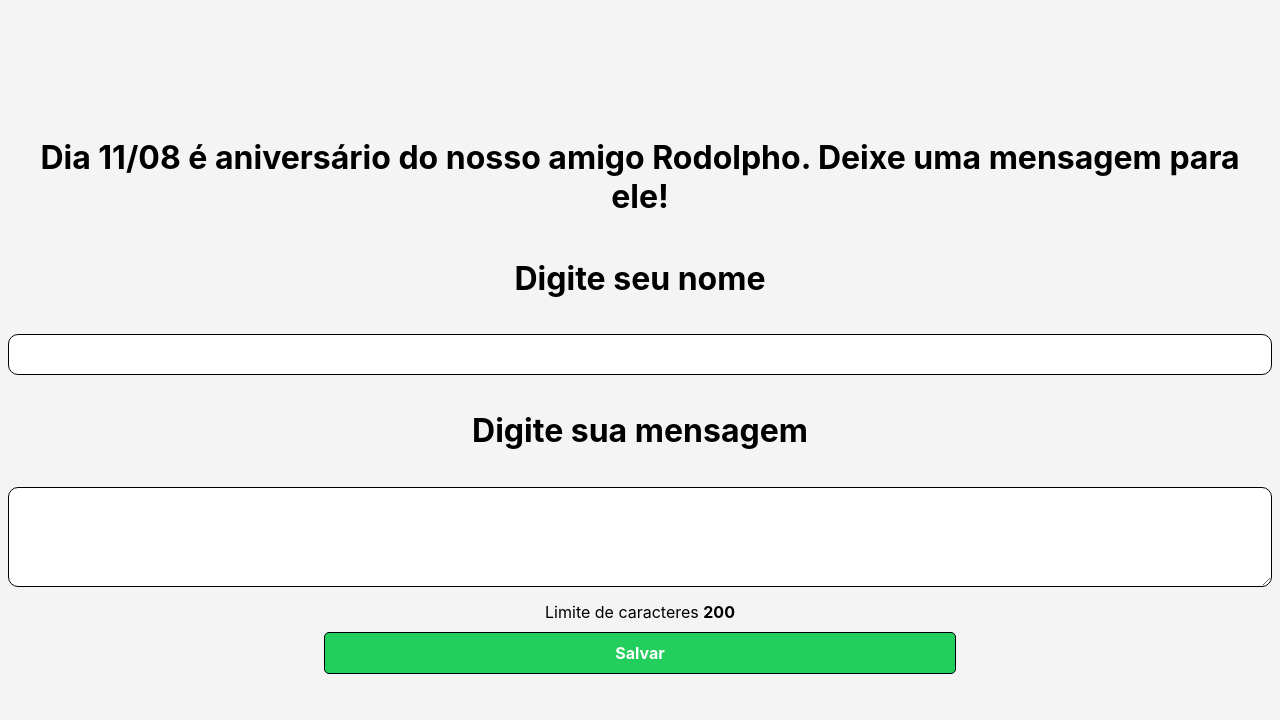
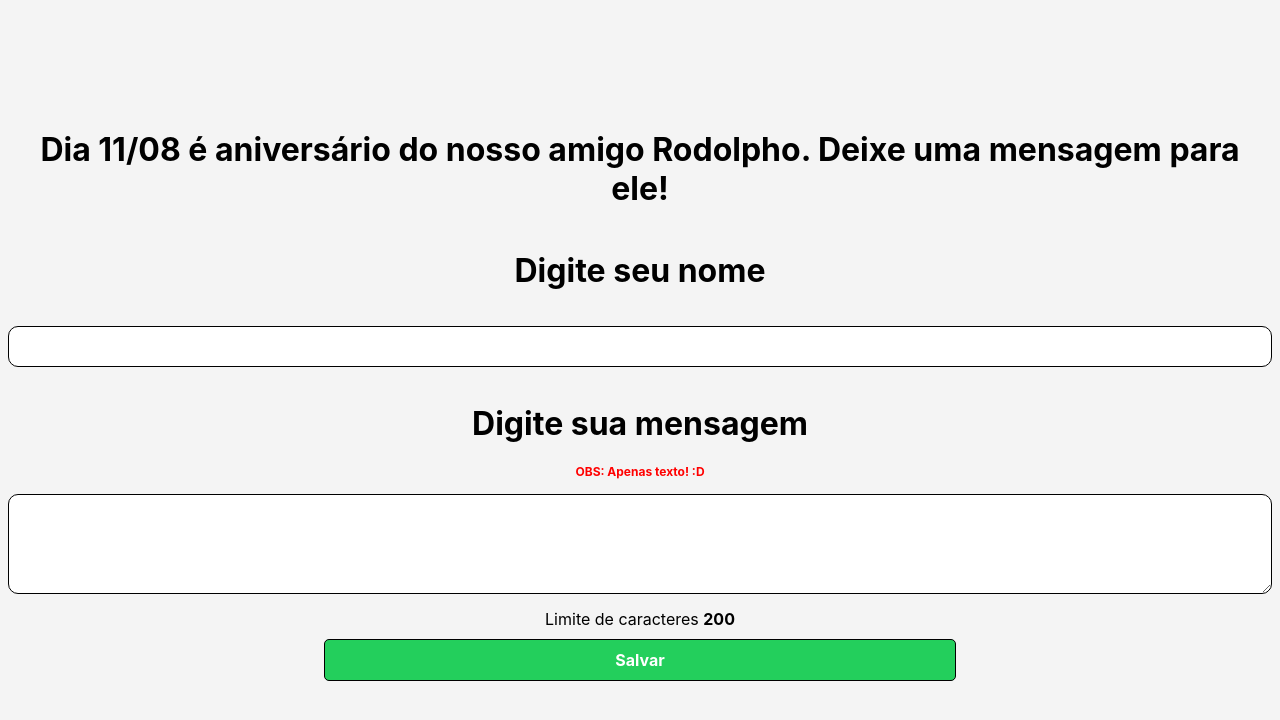
Before and after one commit to lcsrodrigues/myCongrats, a Next.js app: page /addCongrats in a window 1280 px wide. Shown: the top 720 px of the page. Built offline with nearby package versions, Linux system fonts and the light colour scheme.

Commit message:
adição de aviso de apenas texto

```diff
--- a/pages/addCongrats.tsx
+++ b/pages/addCongrats.tsx
@@ -53,6 +53,7 @@ export default function AddCongrats() {
                 <h1 className={styles.msgTitle}>Digite seu nome</h1>
                 <input type="text" onBlur={(e) => { setNome(e.target.value) }} />
                 <h1 className={styles.msgTitle}>Digite sua mensagem</h1>
+                <span className={styles.obs}>OBS: Apenas texto! :D</span>
                 <textarea
                     maxLength={200}
                     onBlur={(e) => { setMensagem(e.target.value) }}
--- a/styles/Home.module.css
+++ b/styles/Home.module.css
@@ -23,8 +23,14 @@
     border-radius: 100%;
   }
 
-  .main .msgTitle{
+  .main .msgTitle {
     text-align: center;
+  }
+
+  .main .obs {
+    font-size: 12px;
+    color: red;
+    font-weight: bold;
   }
 
   .main input {
@@ -44,7 +50,7 @@
     border: 1px solid;
     padding: 10px;
     font-size: 1rem;
-    font-family: 'Segoe UI', Tahoma, Geneva, Verdana, sans-serif;
+    font-family: "Segoe UI", Tahoma, Geneva, Verdana, sans-serif;
   }
 
   .main .btnSalvar {
```
